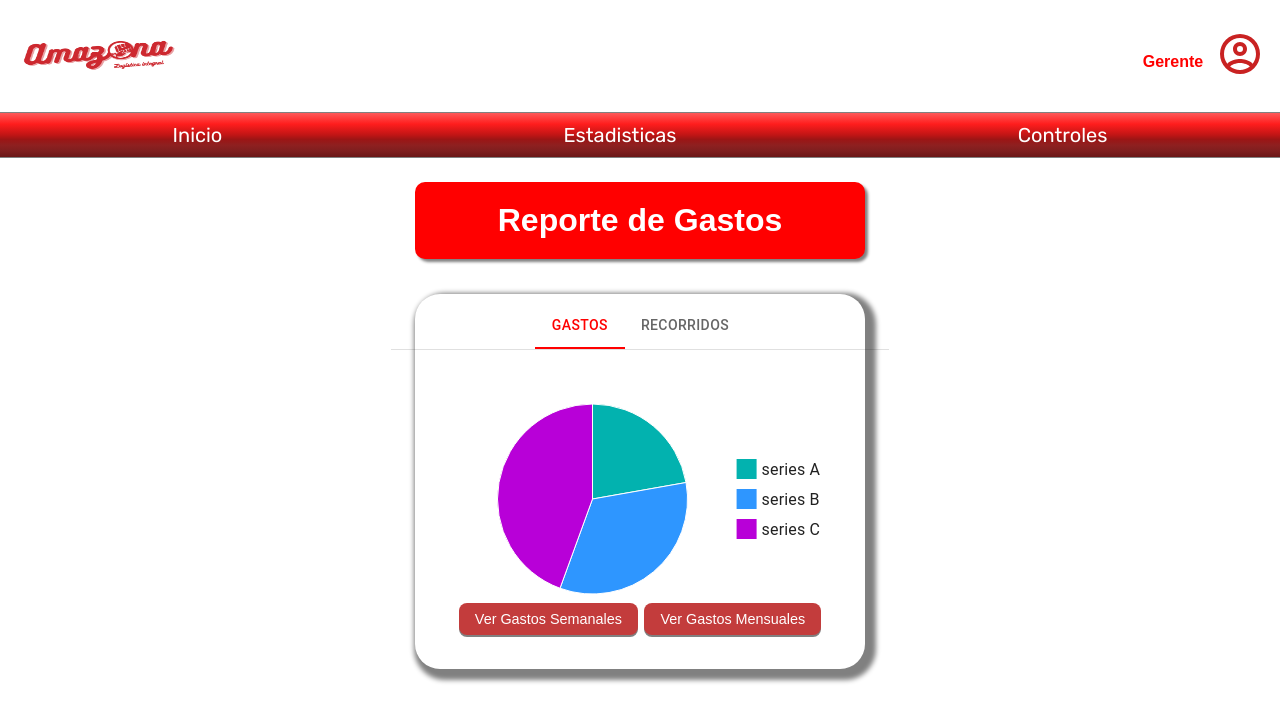
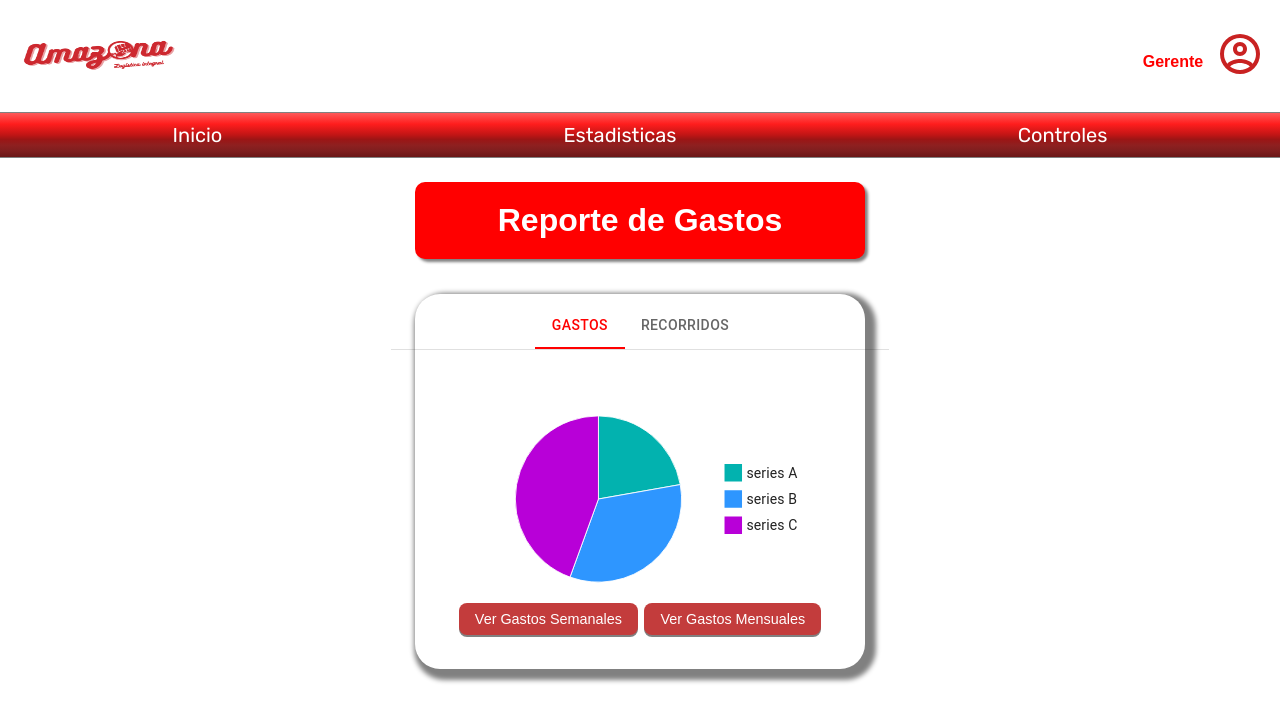
Before and after one commit to imdaviddev/tp-final-laboratorio-frontend, a React (Vite) app: page /gerencia/reportes in a window 1280 px wide. Shown: the top 722 px of the page. Built offline with nearby package versions, Linux system fonts and the light colour scheme; grey boxes are pictures that could not be loaded.

Commit message:
ContainerGrafico
Componente que reduce el tamaño del grafico que se pase por parametro y lo centra

```diff
--- /dev/null
+++ b/src/components/ContainerGrafico.tsx
@@ -0,0 +1,23 @@
+import { styled } from "styled-components"
+import { Container } from "../pages/ComponentsUI"
+
+export default function ContainerGrafico(props) {
+
+    const Tamanio = props.tamanio
+
+    const ContainerGrafico = styled.div`
+        display: flex;
+        align-items:center;
+        justify-content: center;
+        width: ${Tamanio}px;
+        height: ${Tamanio}px;
+    `
+    return (
+        <Container>
+            <ContainerGrafico>
+                {props.grafico}
+            </ContainerGrafico>
+        </Container>
+
+    )
+}
--- a/src/components/Graphs/BasicTabs.tsx
+++ b/src/components/Graphs/BasicTabs.tsx
@@ -4,6 +4,7 @@ import Tab from '@mui/material/Tab';
 import Box from '@mui/material/Box';
 import BasicPie from './BasicPie';
 import BasicBars from './BasicBars';
+import ContainerGrafico from '../ContainerGrafico';
 import { Boton } from '../../pages/ComponentsUI/Botones';
 import { ButtonGroup, Container, Reportes } from '../../pages/ComponentsUI';
 import { tabStyles, commonTabSx } from '../../constants/styles';
@@ -58,12 +59,12 @@ export default function BasicTabs() {
           }}
         >
           <Tab label="Gastos" {...a11yProps(0)} sx={commonTabSx} />
-          <Tab label="Recorridos" {...a11yProps(1)} sx={commonTabSx}/>
+          <Tab label="Recorridos" {...a11yProps(1)} sx={commonTabSx} />
         </Tabs>
       </Box>
       <CustomTabPanel value={value} index={0}>
         <Reportes>
-          <BasicPie />
+          <ContainerGrafico tamanio="350" grafico={<BasicPie />}/>
         </Reportes>
         <Container>
           <ButtonGroup>
@@ -74,7 +75,7 @@ export default function BasicTabs() {
       </CustomTabPanel>
       <CustomTabPanel value={value} index={1}>
         <Reportes>
-          <BasicBars />
+        <ContainerGrafico tamanio="350" grafico={<BasicBars />}/>
         </Reportes>
         <Container>
           <ButtonGroup>
--- a/src/components/Graphs/VerticalTabs.tsx
+++ b/src/components/Graphs/VerticalTabs.tsx
@@ -6,6 +6,7 @@ import Box from '@mui/material/Box';
 import BasicBars from './BasicBars';
 import { Boton } from '../../pages/ComponentsUI/Botones';
 import { ButtonGroup, Container } from '../../pages/ComponentsUI/index'
+import ContainerGrafico from '../ContainerGrafico';
 
 interface TabPanelProps {
   children?: React.ReactNode;
@@ -70,8 +71,7 @@ export default function VerticalTabs() {
             <Boton>Ver consumo Mensual</Boton>
           </ButtonGroup>
         </Container>
-
-        <div className='graph-container'><BasicBars /></div>
+        <ContainerGrafico tamanio="400" grafico={<BasicBars/>} />
       </TabPanel>
 
       <TabPanel value={value} index={1}>
@@ -80,10 +80,8 @@ export default function VerticalTabs() {
             <Boton>Ver reparaciones semanales</Boton>
             <Boton>Ver reparaciones Mensuales</Boton>
           </ButtonGroup>
-
-          <div className='graph-container'><BasicBars /></div>
+          <ContainerGrafico tamanio="400" grafico={<BasicBars/>}/>
         </Container>
-
       </TabPanel>
     </Box>
   );
```
